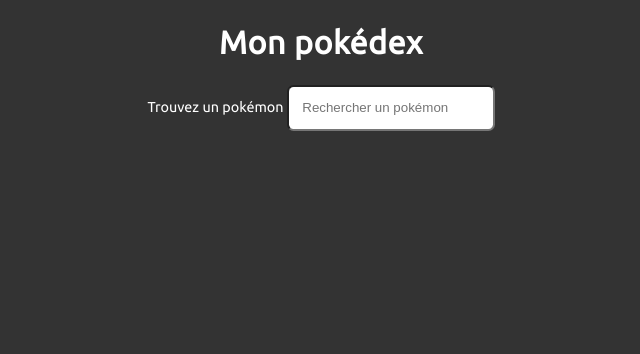
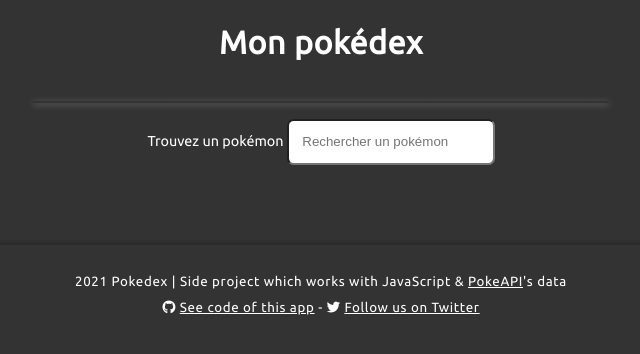
Before and after one commit to alice-sebego/pokedex, a plain HTML site: page index.html in a window 1280 px wide. Shown: the whole page, without its empty margins (319-959 px from the left). Drawn offline with Linux system fonts and the light colour scheme; no server answers.

Commit message:
Improve Graphic User's Interface

```diff
--- a/index.html
+++ b/index.html
@@ -4,13 +4,18 @@
     <meta charset="UTF-8">
     <meta http-equiv="X-UA-Compatible" content="IE=edge">
     <meta name="viewport" content="width=device-width, initial-scale=1.0">
+    <meta name="description" content="Ici, un side-project d'une développeuse front-end qui se consacre à JavaScript, avec pour thème un pokédex">
+    <!-- style and fonts -->
     <link rel="stylesheet" href="src/css/style.css">
+    <link rel="stylesheet" href="https://use.fontawesome.com/releases/v5.7.2/css/all.css" integrity="sha384-fnmOCqbTlWIlj8LyTjo7mOUStjsKC4pOpQbqyi7RrhN7udi9RwhKkMHpvLbHG9Sr" crossorigin="anonymous">
+    <!-- script js -->
     <script type="module" defer src="src/js/app.js"></script>
     <title>Document</title>
 </head>
 <body>
     <header>
         <h1>Mon pokédex</h1>
+        <hr>
         <form action="">
             <label for="pokemon">Trouvez un pokémon <input type="search" name="pokemon" id="pokemon" list="pokemon-name" placeholder="Rechercher un pokémon"></label>
         </form>
@@ -19,6 +24,8 @@
 
     </main>
     <footer>
+        <p><span id="year"></span> Pokedex | Side project which works with JavaScript & <a href="https://pokeapi.co" target="_blank" title="Go to PokeAPI's website">PokeAPI</a>'s data</p>
+        <p><i class="fab fa-github"></i> <a href="https://github.com/alice-sebego/pokedex" title="Get app's code on GitHub">See code of this app</a> - <i class="fab fa-twitter"></i> <a href="https://twitter.com/ComaMalice" target="_blank" title="Follow us on Twitter">Follow us on Twitter</a></p>
     </footer>
 </body>
 </html>
--- a/src/css/style.css
+++ b/src/css/style.css
@@ -25,6 +25,13 @@
     margin: 3vh 0;
     color: white;
     letter-spacing: .02em;
+}
+
+hr{
+    width: 45%;
+    margin: 2vh auto;
+    border: 1px dashed #333;
+    box-shadow: 0 0.1em 0.4em rgba(138, 135, 135, 0.9);
 }
 
 label{
@@ -71,6 +78,24 @@
     text-transform: capitalize;
 }
 
+footer{
+    margin-top: 3vh;
+    padding: 3vh 3vw;
+    text-align: center;
+    color: white;
+    font-size: smaller;
+    letter-spacing: 0.05em;
+    line-height: 2em;
+    box-shadow: 0 -.2em .3em rgba(0, 0, 0, 0.2);
+}
+
+footer > p > a,
+footer > p > a:hover,
+footer > p > a:visited{
+    color: white;
+    cursor: pointer;
+}
+
 @media (max-width: 700px){
 
     form{
--- a/src/js/app.js
+++ b/src/js/app.js
@@ -4,8 +4,10 @@
 const $main = document.querySelector("main");
 const $inputForm = document.querySelector("#pokemon");
 const $form = document.querySelector("form");
+const $year = document.querySelector("#year");
 
 // URL & endpoints
+// Doc API : https://pokeapi.co/docs/v2#pokemon
 const urlEachPokemon = "https://pokeapi.co/api/v2/pokemon/";
 const urlAllPokemon = "https://pokeapi.co/api/v2/pokemon?limit=101";
 
@@ -106,5 +108,6 @@
 
 });
 
-
-// https://pokeapi.co/docs/v2#pokemon
+// Set current year on the footer
+let date = new Date();
+$year.innerHTML = `${date.getFullYear()}`;
```
